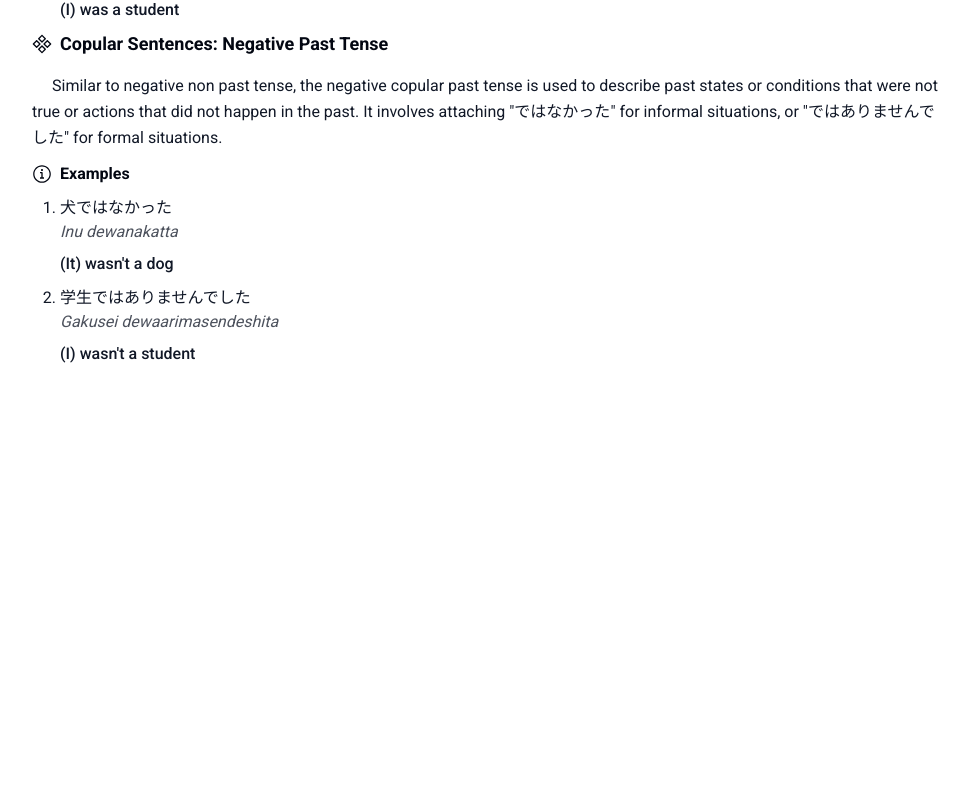
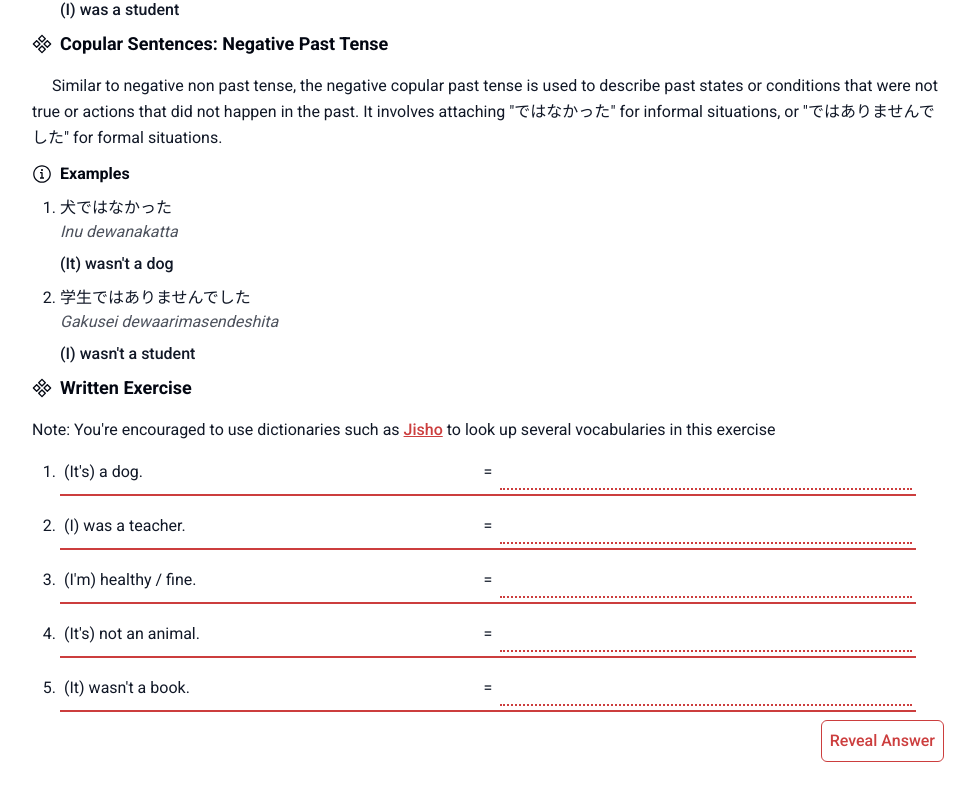
Before and after one commit to LinCie/tanukihub, a Next.js app: page /beginner/state-of-being-copular in a window 1280 px wide. Shown: the part 1992-2792 px from the top of the page, without its empty margins (280-1255 px from the left). Before the commit the page ends 2422 px from the top, so only its background shows below. Built offline with nearby package versions, Linux system fonts and the light colour scheme.

Commit message:
added written exercises

```diff
--- a/app/beginner/state-of-being-copular/page.tsx
+++ b/app/beginner/state-of-being-copular/page.tsx
@@ -1,5 +1,7 @@
 import Example from "@/components/example/Example";
 import ExampleType from "@/components/example/ExampleType";
+import WrittenExercise from "@/components/exercise/WrittenExercise";
+import WrittenExerciseType from "@/components/exercise/WrittenExerciseType";
 import KeyPoint from "@/components/keypoint/KeyPoint";
 import KeyPointText from "@/components/keypoint/KeyPointText";
 import Bold from "@/components/typography/Bold";
@@ -198,6 +200,38 @@ const NegativePastTenseSection = () => {
   );
 };
 
+const WrittenExerciseSection = () => {
+  const exercises: WrittenExerciseType[] = [
+    {
+      question: "(It's) a dog.",
+      answer: "犬だ / 犬です",
+    },
+    {
+      question: "(I) was a teacher.",
+      answer: "先生だった / 先生でした",
+    },
+    {
+      question: "(I'm) healthy / fine.",
+      answer: "元気だ / 元気です",
+    },
+    {
+      question: "(It's) not an animal.",
+      answer: "動物ではない / 動物ではありません",
+    },
+    {
+      question: "(It) wasn't a book.",
+      answer: "本ではなかった / 本ではありませんでした",
+    },
+  ];
+
+  return (
+    <section id="written-exercise">
+      <SectionTitle>Written Exercise</SectionTitle>
+      <WrittenExercise exercises={exercises}></WrittenExercise>
+    </section>
+  );
+};
+
 export default function Page() {
   return (
     <div id="state-of-being-copular">
@@ -206,6 +240,7 @@ export default function Page() {
       <NegativeNonPastTenseSection />
       <PastTenseSection />
       <NegativePastTenseSection />
+      <WrittenExerciseSection />
     </div>
   );
 }
--- /dev/null
+++ b/components/exercise/RevealedButton.tsx
@@ -0,0 +1,22 @@
+interface Props {
+  revealed: boolean;
+  setRevealed: (state: boolean) => void;
+}
+
+export default function RevealedButton({ setRevealed, revealed }: Props) {
+  const handleClick = () => {
+    setRevealed(!revealed);
+  };
+
+  return (
+    <div className="flex w-full justify-end">
+      <button
+        onClick={handleClick}
+        data-state={revealed ? "revealed" : "hidden"}
+        className="rounded-md border p-2 text-sm font-medium transition-all hover:opacity-90 active:scale-95 data-[state=hidden]:border-main-identity data-[state=revealed]:bg-main-identity data-[state=hidden]:bg-none data-[state=hidden]:text-main-identity data-[state=revealed]:text-main-title-light data-[state=hidden]:dark:border-main-title-light data-[state=revealed]:dark:bg-main-title-light data-[state=hidden]:dark:text-main-title-light data-[state=revealed]:dark:text-main-title-dark sm:text-base"
+      >
+        Reveal Answer
+      </button>
+    </div>
+  );
+}
--- /dev/null
+++ b/components/exercise/WrittenExercise.tsx
@@ -0,0 +1,53 @@
+"use client";
+
+import { ComponentPropsWithoutRef, useState } from "react";
+import Link from "next/link";
+
+import List from "@/components/list/List";
+import WrittenExerciseType from "@/components/exercise/WrittenExerciseType";
+import WrittenExerciseContent from "@/components/exercise/WrittenExerciseContent";
+import RevealedButton from "@/components/exercise/RevealedButton";
+
+interface Props extends ComponentPropsWithoutRef<"div"> {
+  exercises: WrittenExerciseType[];
+}
+
+export default function WrittenExercise({
+  className,
+  exercises,
+  ...props
+}: Props) {
+  const [revealed, setRevealed] = useState(false);
+
+  const customClass = className ? className : "";
+
+  const handleRevealed = (state: boolean) => {
+    setRevealed(state);
+  };
+
+  return (
+    <div className={`mb-2 ${customClass}`.trim()} {...props}>
+      <div className="mb-2 text-sm sm:text-base">
+        Note: You're encouraged to use dictionaries such as{" "}
+        <Link
+          href="https://jisho.org/"
+          target="_blank"
+          className="font-medium text-main-identity underline dark:text-main-light"
+        >
+          Jisho
+        </Link>{" "}
+        to look up several vocabularies in this exercise
+      </div>
+      <List type="decimal" position="outside" className="mx-7">
+        {exercises.map((exercise) => (
+          <WrittenExerciseContent
+            key={exercise.question}
+            exercise={exercise}
+            revealed={revealed}
+          />
+        ))}
+      </List>
+      <RevealedButton setRevealed={handleRevealed} revealed={revealed} />
+    </div>
+  );
+}
--- /dev/null
+++ b/components/exercise/WrittenExerciseContent.tsx
@@ -0,0 +1,27 @@
+import WrittenExerciseType from "@/components/exercise/WrittenExerciseType";
+import ListContent from "@/components/list/ListContent";
+import Japanese from "@/components/typography/Japanese";
+
+interface Props {
+  revealed: boolean;
+  exercise: WrittenExerciseType;
+}
+
+export default function WrittenExerciseContent({ exercise, revealed }: Props) {
+  return (
+    <ListContent className="mb-2 text-sm sm:text-base">
+      <div className="flex flex-col gap-1 border-b-2 border-none border-main-identity dark:border-main-title-light sm:flex-row sm:items-center sm:gap-2 sm:border-solid sm:p-1">
+        <div className="sm:flex-1">{exercise.question}</div>
+        <div className="hidden sm:block">=</div>
+        <div className="flex items-center sm:flex-1 sm:gap-2">
+          <div
+            data-state={revealed ? "revealed" : "hidden"}
+            className="flex-1 border-b-2 border-dotted border-main-identity p-1 text-center text-main-dark transition-all data-[state=hidden]:select-none data-[state=revealed]:select-text data-[state=hidden]:text-opacity-0 data-[state=revealed]:text-opacity-100 dark:border-main-title-light dark:text-main-light data-[state=hidden]:dark:text-opacity-0 data-[state=revealed]:dark:text-opacity-100"
+          >
+            <Japanese>{exercise.answer}</Japanese>
+          </div>
+        </div>
+      </div>
+    </ListContent>
+  );
+}
--- /dev/null
+++ b/components/exercise/WrittenExerciseType.ts
@@ -0,0 +1,4 @@
+export default interface WrittenExerciseType {
+  question: string;
+  answer: string;
+}
```
